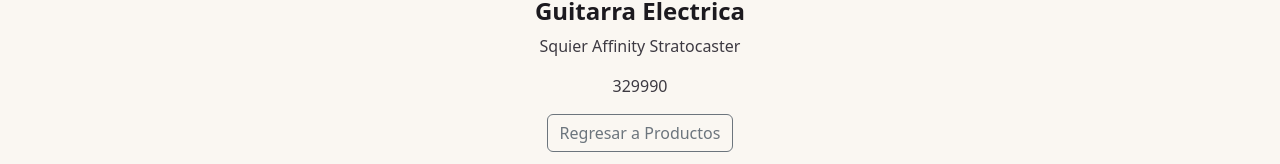
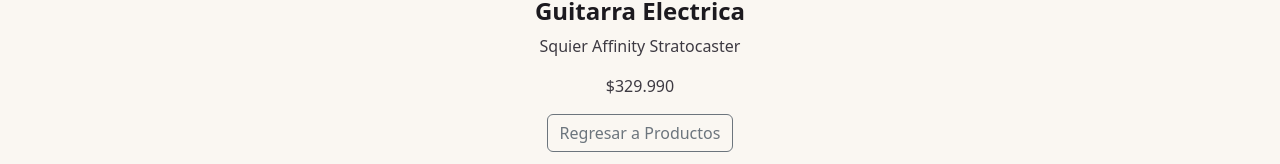
Before and after one commit to SYST3M644/SONIDO_VIVO_PROJECTO, a React (Vite) app: page /productos/1 in a window 1280 px wide. Shown: the part 383-547 px from the top of the page. Built offline with nearby package versions, Linux system fonts and the light colour scheme.

Commit message:
Mostrar el precio con signo y separador de miles

```diff
--- a/src/paginas/DetalleProducto.tsx
+++ b/src/paginas/DetalleProducto.tsx
@@ -123,7 +123,7 @@
 
             <p>{producto?.descripcion}</p>
 
-            <p>{producto?.precio}</p>
+            <p>${producto?.precio.toLocaleString("es-CL")}</p>
 
             <Regresar />
 
```
